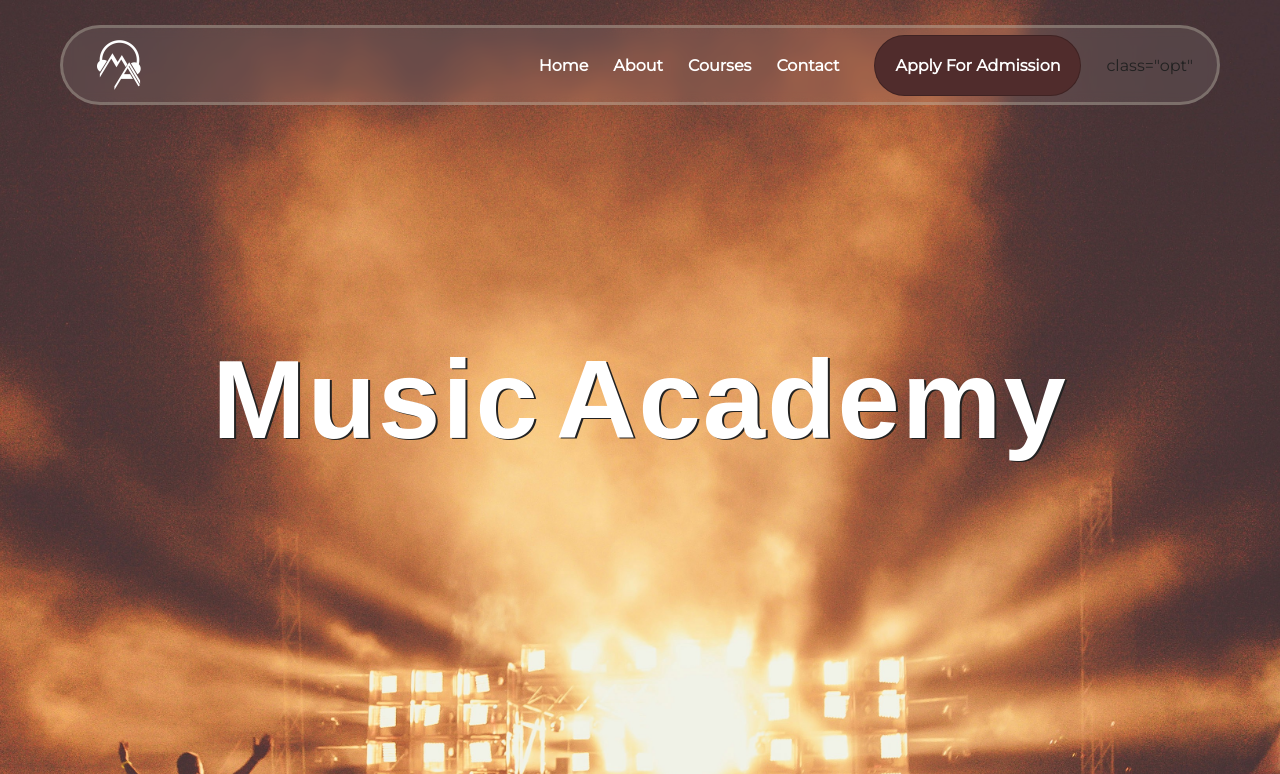
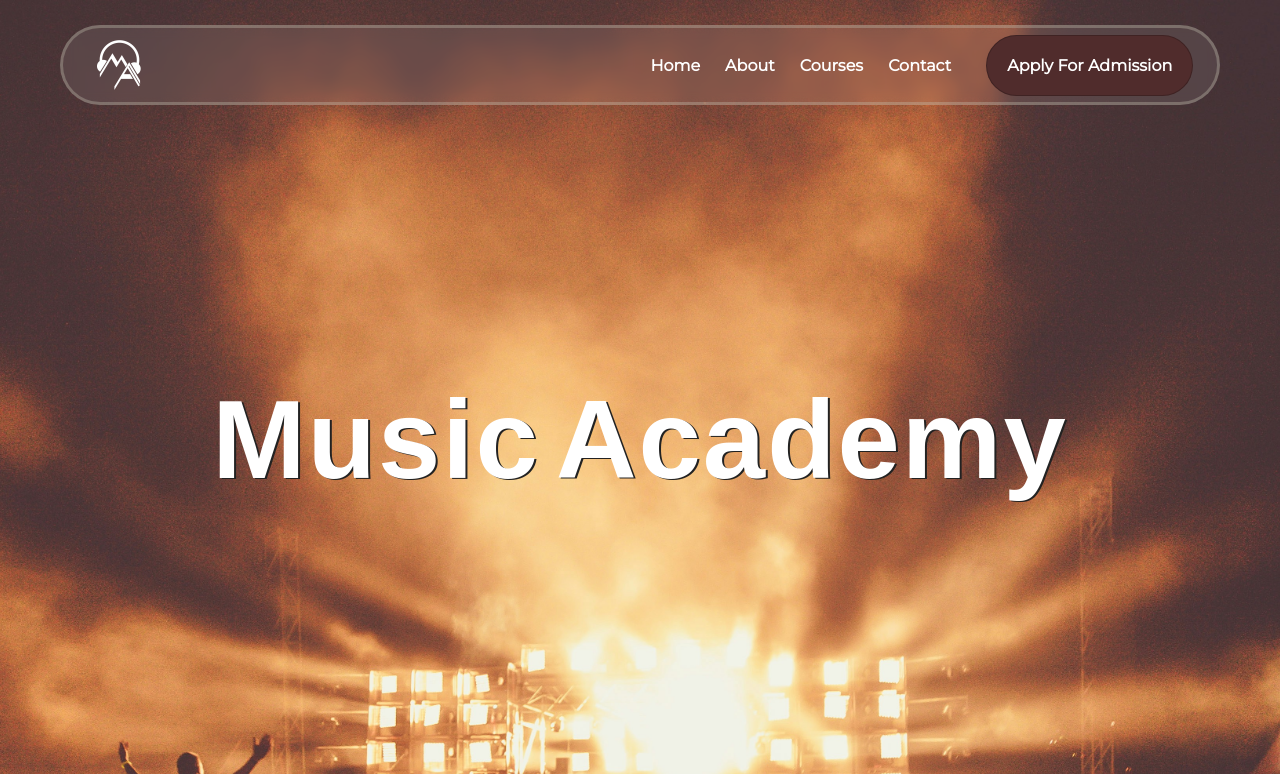
Before and after one commit to pradyumnabehera262-pixel/Music-Academy, a Python web app: template Music-Academy/templates/home.html in a window 1280 px wide. Shown: the top 774 px of the page. Run offline with Jinja, Linux system fonts and the light colour scheme; the template is opened without the code that fills it, so the values that code supplies are empty.

Commit message:
edited typo mistakes

```diff
--- a/Music-Academy/templates/home.html
+++ b/Music-Academy/templates/home.html
@@ -24,15 +24,14 @@
                     <span></span>
                 </button>
                 <menu id="top-menu" class="top-menu">
-                    <a href="">Home</a>
-                    <a href="">About</a>
-                    <a href="">Courses</a>
-                    <a href="">Contact</a>
-                    <a class="apply-btn" hreclass="opt" f="">Apply For Admission</a>
-                    class="opt"
+                    <a class="opt" href="">Home</a>
+                    <a class="opt" href="">About</a>
+                    <a class="opt" href="">Courses</a>
+                    <a class="opt" href="">Contact</a>
+                    <a class="apply-btn">Apply For Admission</a>
                 </menu>
-            </div> <!--top bclass="opt" ar ends here-->
-            <div class="herclass=" opt" o-stage">
+            </div> <!--top bar ends here-->
+            <div class="hero-stage">
                 <div class="music-academy">
                     <span class="music">Music</span>
                     <span class="academy">Academy</span>
```
